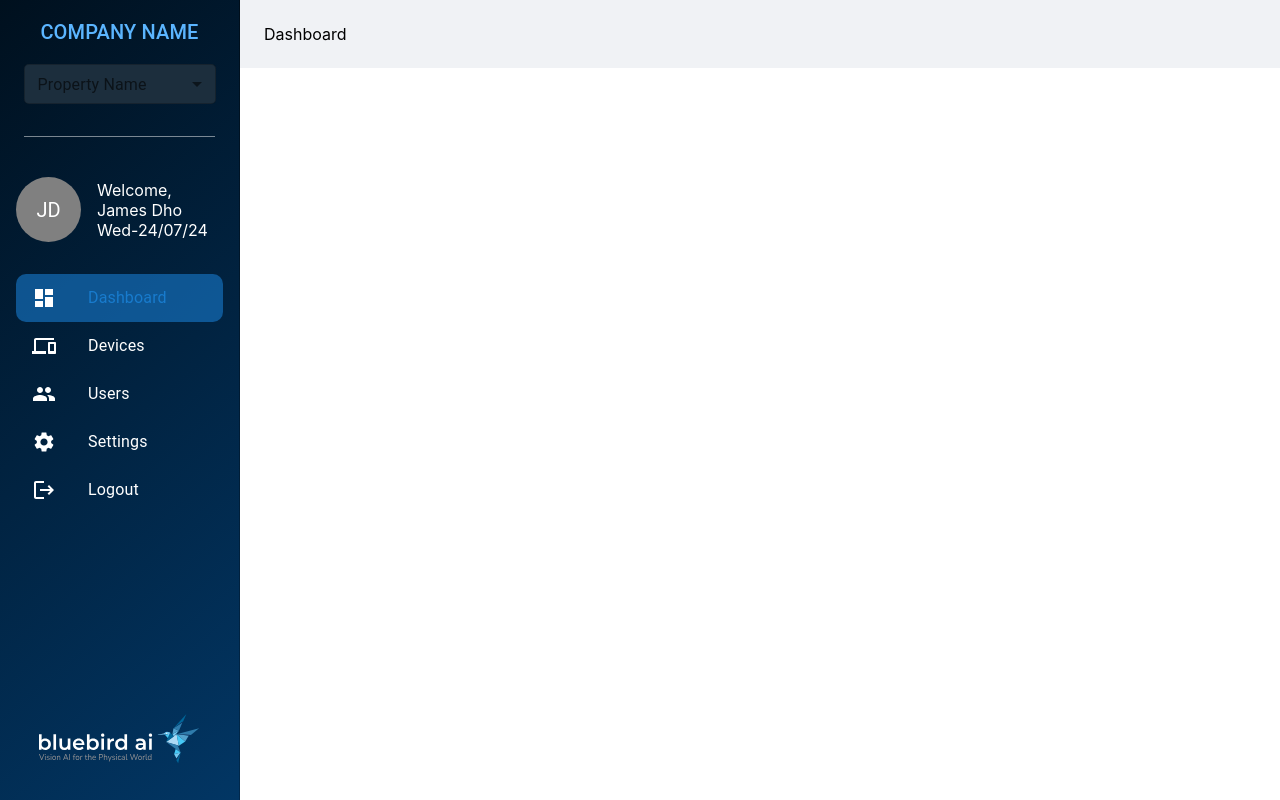
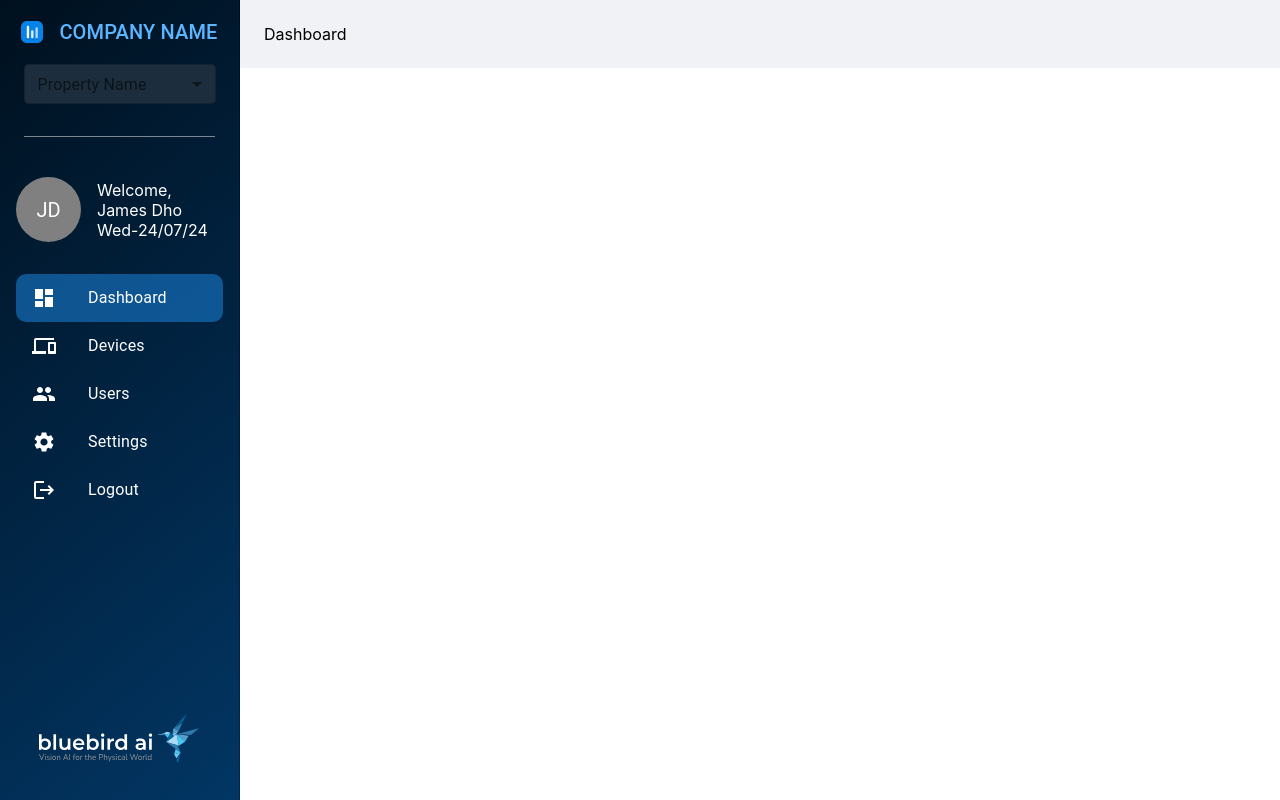
Before and after one commit to Earts-vinay/bluebird, a React (Create React App) app: page / in a window 1280 px wide. Built offline with nearby package versions, Linux system fonts and the light colour scheme.

Commit message:
added icons

```diff
--- a/src/components/Sidenav.jsx
+++ b/src/components/Sidenav.jsx
@@ -10,7 +10,6 @@ const Sidebar = () => {
     const open = Boolean(anchorEl);
     const now = moment();
     const formattedDate = now.format('ddd-DD/MM/YY');
-    const time = now.format('HH:mm:ss');
 
     const handleClick = (event) => {
         setAnchorEl(event.currentTarget);
@@ -26,7 +25,7 @@ const Sidebar = () => {
 
     const getItemStyle = (path) => ({
         backgroundColor: activeItem === path ? 'rgba(24, 123, 205, 0.6)' : 'transparent',
-        color: activeItem === path ? '#187BCD' : '#fff',
+        color: activeItem === path ? '#fff' : '#fff',
         borderRadius: "10px"
     });
 
@@ -49,7 +48,8 @@ const Sidebar = () => {
         >
             <Box sx={{ height: '100%', display: 'flex', flexDirection: 'column' }}>
                 <Box sx={{ position: 'sticky', top: 0, zIndex: 1, py: 1 }}>
-                    <ListItem sx={{ display: "flex", justifyContent: "center", alignItems: "center", color: "#5BB5FF" }}>
+                    <ListItem sx={{ display: "flex", justifyContent: "center", alignItems: "center", color: "#5BB5FF",gap:2 }}>
+                        <img src="/assets/icons/companylogo.svg" alt="" />
                         <Typography variant="h6">COMPANY NAME</Typography>
                     </ListItem>
                     <ListItem sx={{ display: "flex", justifyContent: "center", alignItems: "center" }}>
```
Also changed, not shown: public/assets/icons/companylogo.svg (added), public/assets/icons/propertyicon.svg (added).
